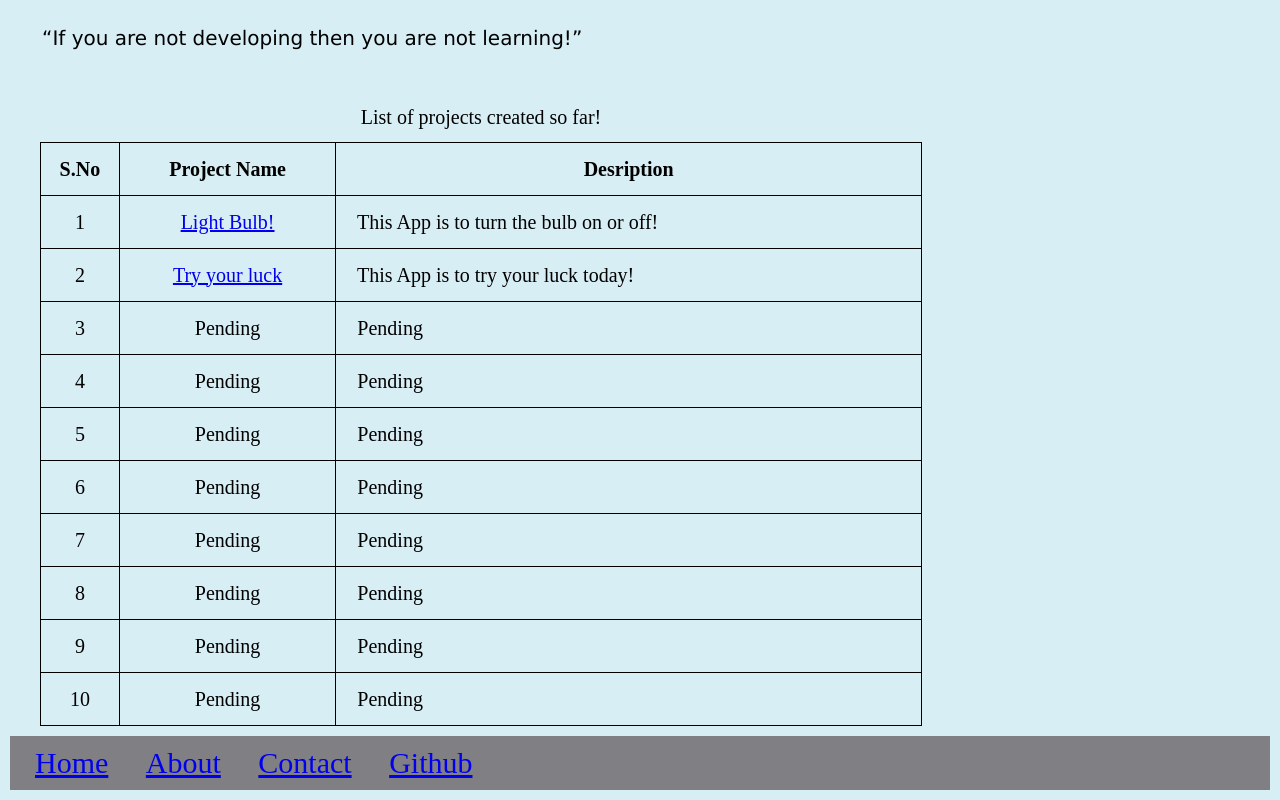
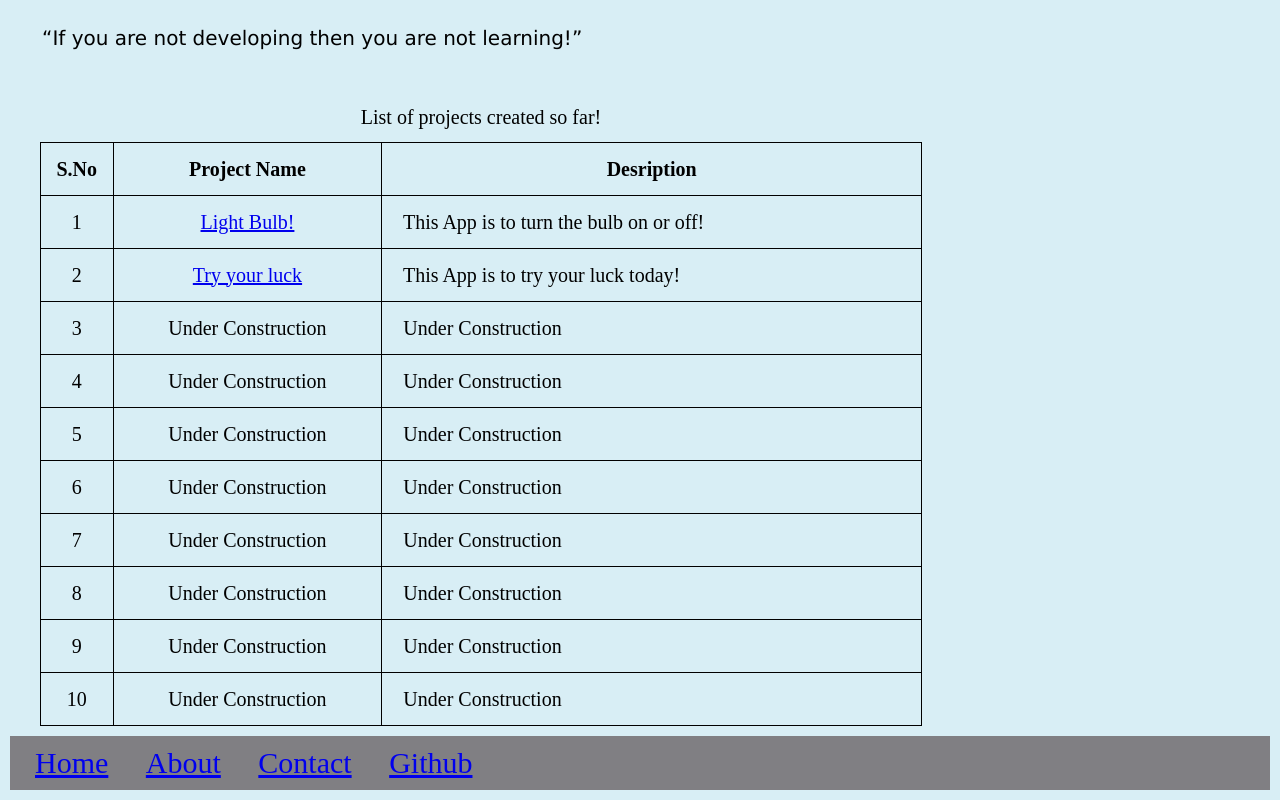
Before and after one commit to speriasamy/the100websites, a plain HTML site: page index.html in a window 1280 px wide. Shown: the part 529-1329 px from the top of the page. Drawn offline with Linux system fonts and the light colour scheme.

Commit message:
Update index.html

```diff
--- a/index.html
+++ b/index.html
@@ -61,43 +61,43 @@
                 </tr>
                 <tr>
                     <td style="text-align: center;">3</td>
-                    <td style="text-align: center;">Pending</td>
-                    <td>&nbsp &nbsp Pending</td>
+                    <td style="text-align: center;">Under Construction</td>
+                    <td>&nbsp &nbsp Under Construction</td>
                 </tr>
                 <tr>
                     <td style="text-align: center;">4</td>
-                    <td style="text-align: center;">Pending</td>
-                    <td>&nbsp &nbsp Pending</td>
+                    <td style="text-align: center;">Under Construction</td>
+                    <td>&nbsp &nbsp Under Construction</td>
                 </tr>
                 <tr>
                     <td style="text-align: center;">5</td>
-                    <td style="text-align: center;">Pending</td>
-                    <td>&nbsp &nbsp Pending</td>
+                    <td style="text-align: center;">Under Construction</td>
+                    <td>&nbsp &nbsp Under Construction</td>
                 </tr>
                 <tr>
                     <td style="text-align: center;">6</td>
-                    <td style="text-align: center;">Pending</td>
-                    <td>&nbsp &nbsp Pending</td>
+                    <td style="text-align: center;">Under Construction</td>
+                    <td>&nbsp &nbsp Under Construction</td>
                 </tr>
                 <tr>
                     <td style="text-align: center;">7</td>
-                    <td style="text-align: center;">Pending</td>
-                    <td>&nbsp &nbsp Pending</td>
+                    <td style="text-align: center;">Under Construction</td>
+                    <td>&nbsp &nbsp Under Construction</td>
                 </tr>
                 <tr>
                     <td style="text-align: center;">8</td>
-                    <td style="text-align: center;">Pending</td>
-                    <td>&nbsp &nbsp Pending</td>
+                    <td style="text-align: center;">Under Construction</td>
+                    <td>&nbsp &nbsp Under Construction</td>
                 </tr>
                 <tr>
                     <td style="text-align: center;">9</td>
-                    <td style="text-align: center;">Pending</td>
-                    <td>&nbsp &nbsp Pending</td>
+                    <td style="text-align: center;">Under Construction</td>
+                    <td>&nbsp &nbsp Under Construction</td>
                 </tr>
                 <tr>
                     <td style="text-align: center;">10</td>
-                    <td style="text-align: center;">Pending</td>
-                    <td>&nbsp &nbsp Pending</td>
+                    <td style="text-align: center;">Under Construction</td>
+                    <td>&nbsp &nbsp Under Construction</td>
                 </tr>
             </tbody>
         </table>
```
